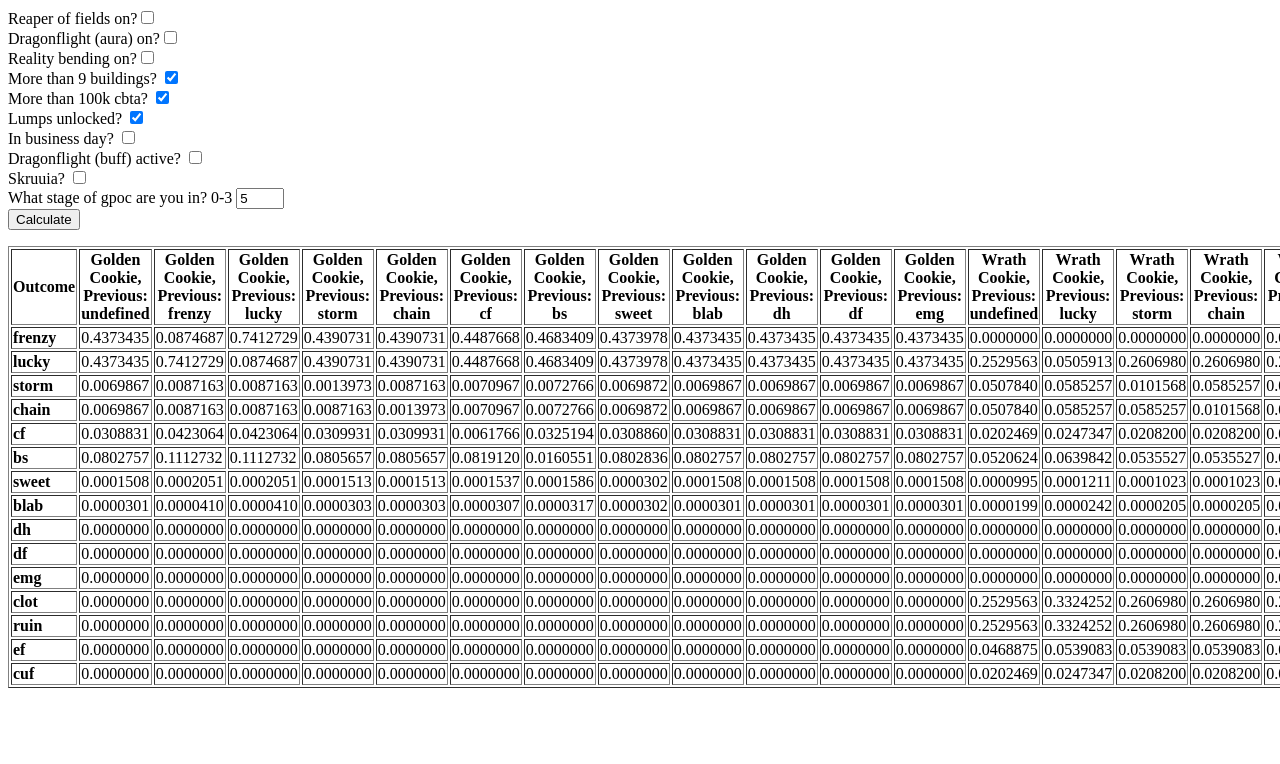
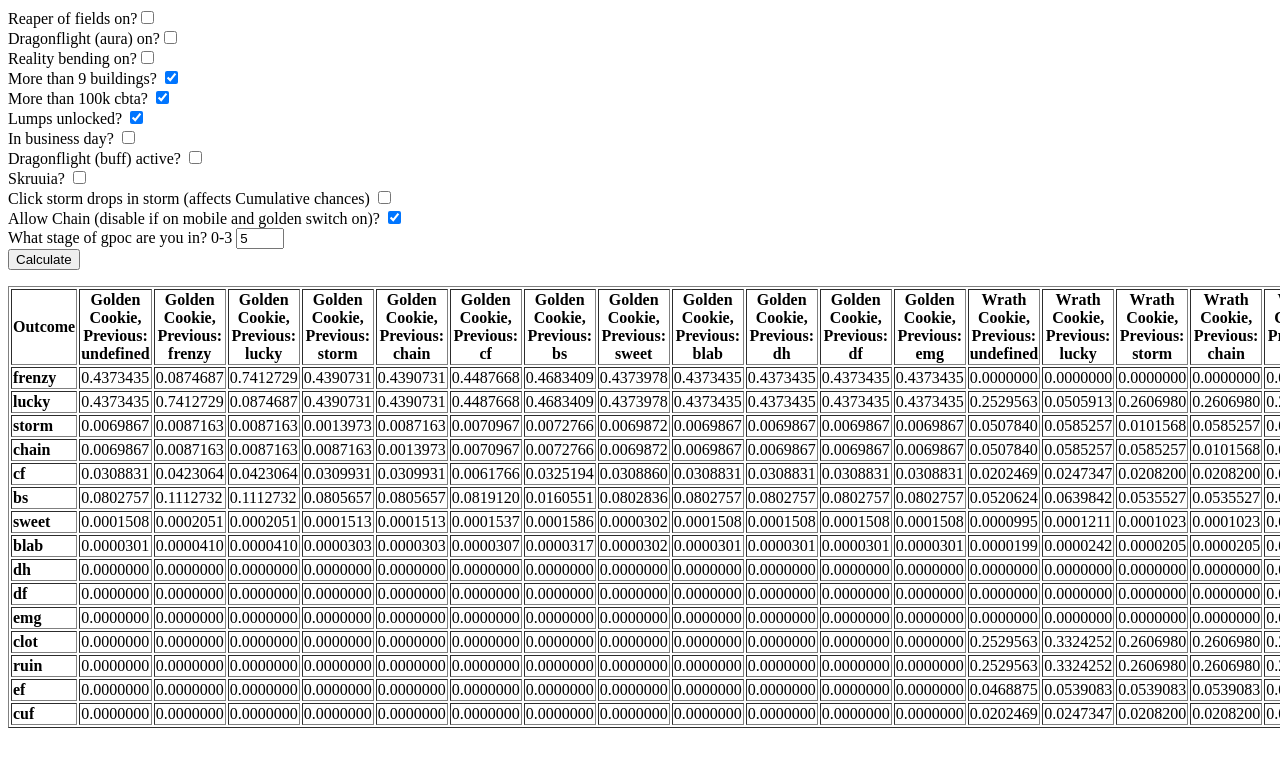
Before and after one commit to Lookas123/Golden-Cookie-calculator, a plain HTML site: page index.html in a window 1280 px wide. Both pictures are taken after typing "5" into the empty fields and a click on the button "Calculate". Shown: the top 764 px of the page. Drawn offline with Linux system fonts and the light colour scheme.

Commit message:
Feat: Toggle chain existing and clicking storm drops

```diff
--- a/GCcalc.js
+++ b/GCcalc.js
@@ -7,6 +7,8 @@ const swettoggle = document.getElementById("swettoggle")
 const emgtoggle = document.getElementById("emgtoggle")
 const dfactivetoggle = document.getElementById("dfactivetoggle")
 const skruuiatoggle = document.getElementById("skruuiatoggle")
+const stormtoggle = document.getElementById("stormtoggle")
+//const chaintoggle = document.getElementById("chaintoggle")
 const gpocinput = document.getElementById("gpocinput")
 const output = document.getElementById("output")
 function calc() {
@@ -19,9 +21,47 @@ let swet = swettoggle.checked;
 let emg = emgtoggle.checked;
 let dfactive = dfactivetoggle.checked;
 let skruuia = skruuiatoggle.checked;
+let storm = stormtoggle.checked;
+let chain = chaintoggle.checked;
 let gpocstage = gpocinput.value;
-let chances = [{c:[1,1,0,0,dfactive?0.005:0.1,bs?0.25:0,swet?0.0005:0,0.0001,0,0,emg?0.05:0],p:0.783275}, {c:[1,1,cbt?1:0,cbt?1:0,dfactive?0.005:0.1,bs?0.25:0,swet?0.0005:0,0.0001,0,0,emg?0.05:0],p:0.024225},{c:[1,1,0,0,dfactive?0.005:0.1,bs?0.25:0,swet?0.0005:0,0.0001,df?1:(rb?0.1:0),dh?1:(rb?0.1:0),emg?0.05:0],p:0.186725},{c:[1,1,cbt?1:0,cbt?1:0,dfactive?0.005:0.1,bs?0.25:0,swet?0.0005:0,0.0001,df?1:(rb?0.1:0),dh?1:(rb?0.1:0),emg?0.05:0],p:0.005775}];
-let wchances = [{c:[1,0,0,dfactive?0.005:0.1,bs?0.25:0,swet?0.0005:0,0.0001,0,0,emg?0.05:0,1,1,0,0.1],p:0.64505},{c:[1,1,1,dfactive?0.005:0.1,bs?0.25:0,swet?0.0005:0,0.0001,0,0,emg?0.05:0,1,1,1,0.1],p:0.285}, {c:[1,cbt?1:0,cbt?1:0,dfactive?0.005:0.1,bs?0.25:0,swet?0.0005:0,0.0001,0,0,emg?0.05:0,1,1,0,0.1],p:0.01995},{c:[1,0,0,dfactive?0.005:0.1,bs?0.25:0,swet?0.0005:0,0.0001,df?1:(rb?0.1:0),dh?1:(rb?0.1:0),emg?0.05:0,1,1,0,0.1],p:0.03395},{c:[1,1,1,dfactive?0.005:0.1,bs?0.25:0,swet?0.0005:0,0.0001,df?1:(rb?0.1:0),dh?1:(rb?0.1:0),emg?0.05:0,1,1,1,0.1],p:0.015}, {c:[1,cbt?1:0,cbt?1:0,dfactive?0.005:0.1,bs?0.25:0,swet?0.0005:0,0.0001,df?1:(rb?0.1:0),dh?1:(rb?0.1:0),emg?0.05:0,1,1,0,0.1],p:0.00105}]
+function GCodds(StoCha, DfDh) {
+    let odds = [1,1,0,0,dfactive?0.005:0.1,bs?0.25:0,swet?0.0005:0,0.0001,0,0,emg?0.05:0];
+    if(StoCha&&cbt){
+        odds[2]=1;
+        odds[3]=chain;
+    }
+    if(DfDh){
+        odds[8]=df?1:(rb?0.1:0);
+        odds[9]=dh?1:(rb?0.1:0);
+    }
+    return odds;
+}
+function WCodds(EfStoCha, StoCha, DfDh){
+    let odds = [1,0,0,dfactive?0.005:0.1,bs?0.25:0,swet?0.0005:0,0.0001,0,0,emg?0.05:0,1,1,0,0.1];
+    if(EfStoCha){
+        odds[1]=1;
+        odds[2]=chain;
+        odds[12]=1;
+    }
+    if(StoCha&&cbt){
+        odds[1]=1;
+        odds[2]=chain;
+    }
+    if(DfDh){
+        odds[8]=df?1:(rb?0.1:0);
+        odds[9]=dh?1:(rb?0.1:0);
+    }
+    return odds;
+}
+
+
+
+let chances = [{c:GCodds(false,false),p:0.783275}, {c:GCodds(true,false),p:0.024225},{c:GCodds(false,true),p:0.186725},{c:GCodds(true,true),p:0.005775}];
+let wchances = [{c:WCodds(false,false,false),p:0.64505},{c:WCodds(true,false,false),p:0.285}, {c:WCodds(false,true,false),p:0.01995},{c:WCodds(false,false,true),p:0.03395},{c:WCodds(true,false,true),p:0.015}, {c:WCodds(false,true,true),p:0.00105}]
+
+
+
+
 console.log(wchances);
 let dchances=[];
 let dwchances=[];
@@ -31,6 +71,7 @@ let effectnames = ["<b>frenzy</b>", "<b>lucky</b>", "<b>storm</b>", "<b>chain</b
 let outputarray = [effectnames];
 let header = "<tr><th>Outcome</th>"
 let content = ""
+// GC probabilities
 for(let p = -1; p<effectnames.length; p++){
     let output = [0,0,0,0,0,0,0,0,0,0,0]
     if(p<chances[0].c.length){
@@ -63,6 +104,7 @@ if(p>-1) dchances[p]=output;
 else basechances=output
 }
 
+//WC probabilities
 for(let p = -1; p<effectnames.length; p++){
     let output = [0,0,0,0,0,0,0,0,0,0,0,0,0,0,0,0,0,0]
     if ((p>=1&&wchances[0].c[p-1]!=undefined)||p<0){
@@ -96,6 +138,8 @@ outputarray[outputarray.length]=[...output];
 if(p>-1) dwchances[p]=output;
 else basewchances=output
 }
+//Factor in gpoc stage into all the chances
+
 let echances = dchances;
 let ebasechances = basechances;
 console.log(dchances, basewchances)
@@ -106,17 +150,25 @@ for(let i = 0; i < effectnames.length;i++){
     ebasechances[i]=basechances[i]*(1-gpocstage/3)+basewchances[i]*gpocstage/3
 }
 console.log(basechances[11]+basewchances[11], basechances[12]+basewchances[12])
+//Generate Cumulative chances by just looping over the matrix 1000 times because i'm lazy
+let cumchances = [...ebasechances]
 for(let loop = 0; loop < 1000; loop++){
 let c = [0,0,0,0,0,0,0,0,0,0,0,0,0,0,0,0,0,0,0]
 for(let i = 0; i < effectnames.length;i++){
     for(let a = 0; a < effectnames.length;a++){
-        c[i]+=echances[a][i]*ebasechances[a]
+        if(!storm||a!==2){
+            c[i]+=echances[a][i]*cumchances[a]
+        }else{
+            c[i]+=ebasechances[i]*cumchances[a]
+        }
     }
 }
-ebasechances=c;
+cumchances=c;
 }
+
+//Write Table
 header+="<th>Cumulative chances</th><th>Outcome</th></tr>"
-outputarray[outputarray.length]=ebasechances;
+outputarray[outputarray.length]=cumchances;
 outputarray[outputarray.length]=(effectnames)
 for (let i = 0; i < outputarray[0].length; i++) {
     content += "<tr>"
--- a/index.html
+++ b/index.html
@@ -17,6 +17,8 @@
   In business day? <input type="checkbox" id = "emgtoggle"><br>
   Dragonflight (buff) active? <input type="checkbox" id = "dfactivetoggle"><br>
   Skruuia? <input type="checkbox" id = "skruuiatoggle"><br>
+  Click storm drops in storm (affects Cumulative chances) <input type="checkbox" id = "stormtoggle"><br>
+  Allow Chain (disable if on mobile and golden switch on)? <input type="checkbox" id = "chaintoggle" checked><br>
   What stage of gpoc are you in? 0-3 <input type="number" id = "gpocinput" min = "0" max = "3"><br>
   <button onclick="calc()">Calculate</button><br>
   <p id = "output"></p>
```
